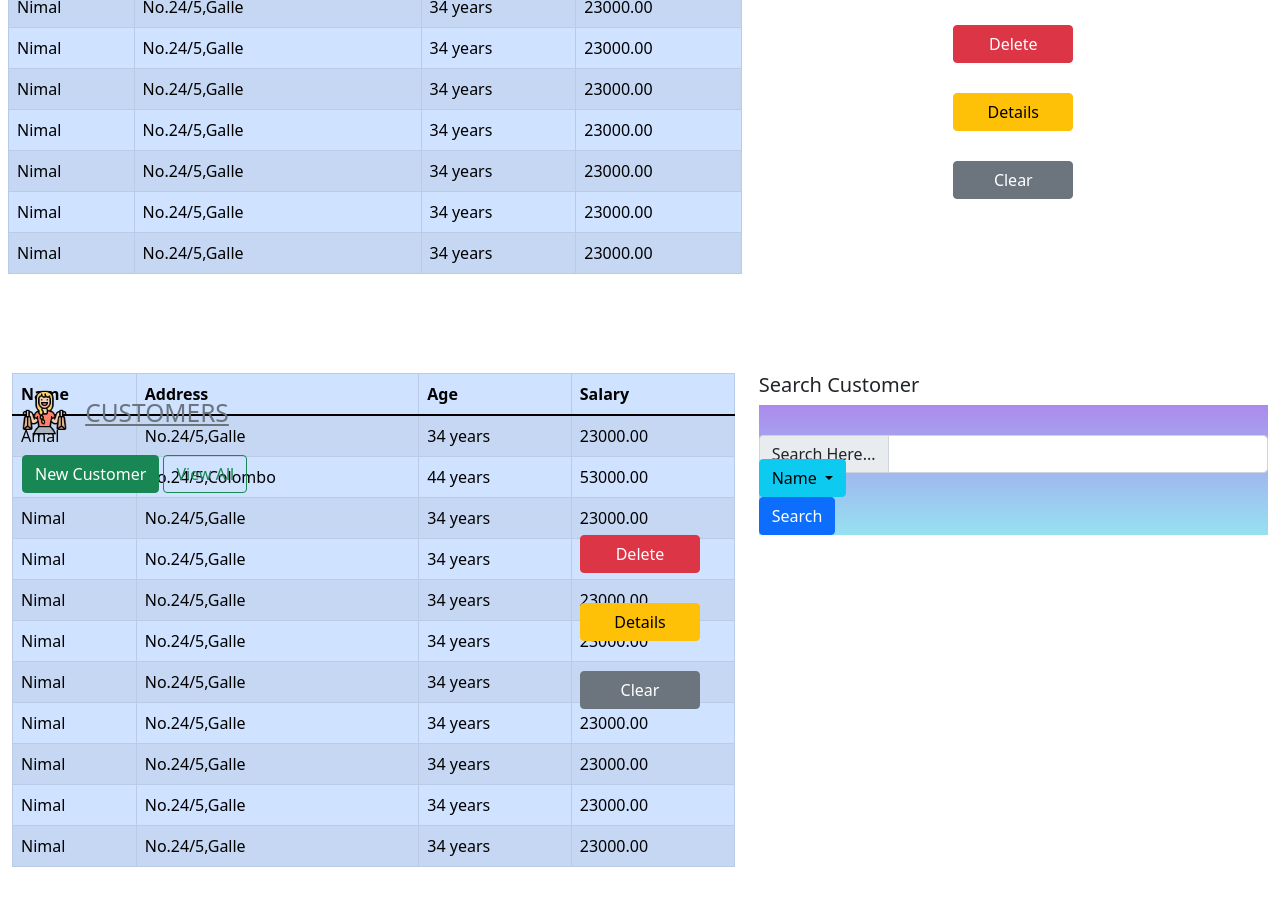
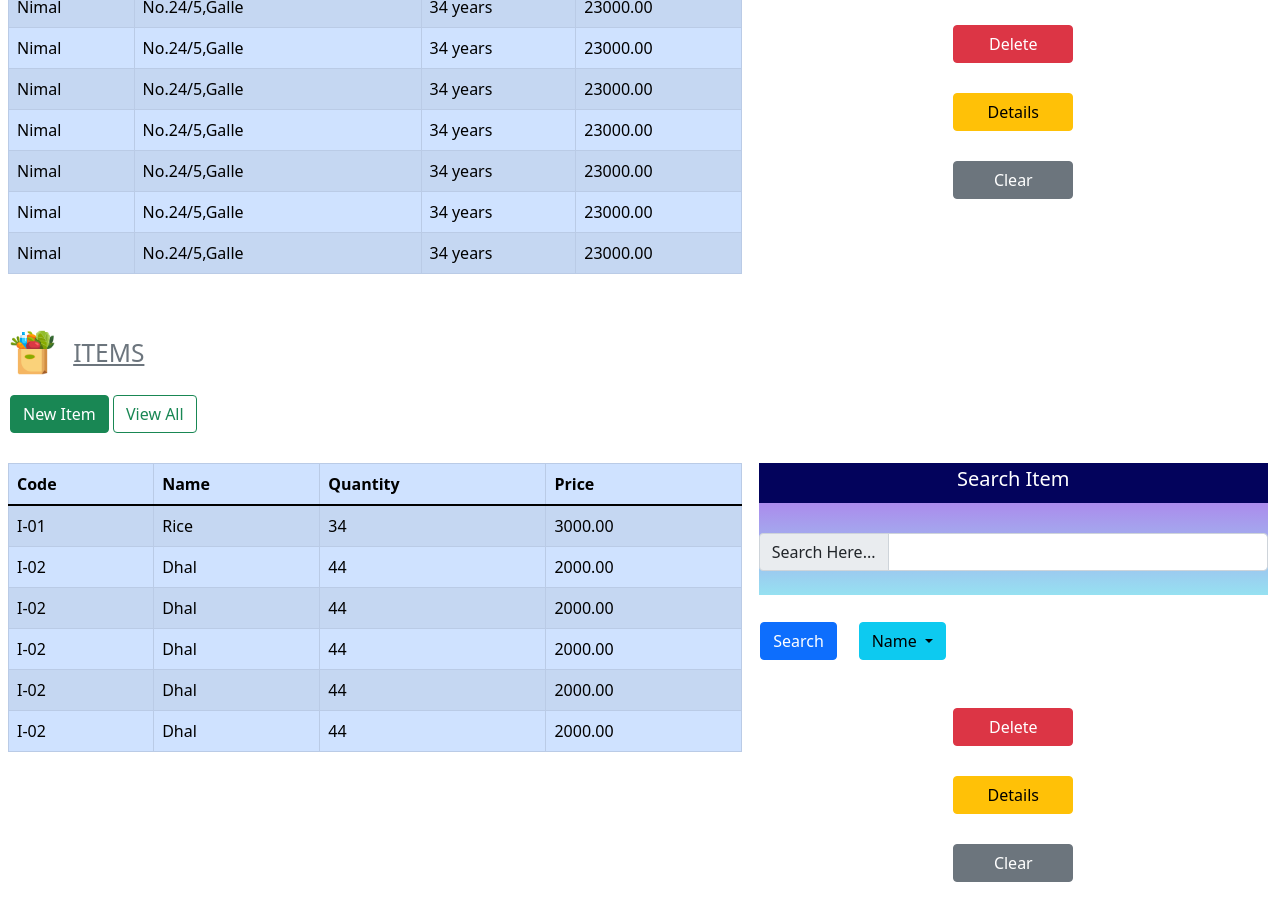
Before and after one commit to Amasha2000/MyProfile, a plain HTML site: page myprojects/css-frameworks/bootstrapPOS/pos.html in a window 1280 px wide. Shown: the part 443-1340 px from the top of the page. Drawn offline with Linux system fonts and the light colour scheme.

Commit message:
Added styles to item page

```diff
--- a/myprojects/css-frameworks/bootstrapPOS/assets/styles/style.css
+++ b/myprojects/css-frameworks/bootstrapPOS/assets/styles/style.css
@@ -52,7 +52,8 @@ nav>div>span{
 
 #customer-container{
     position: relative;
-    top:140px;
+    top: 140px;
+    overflow: overlay;
 }
 
 .table td{
@@ -82,7 +83,7 @@ nav>div>span{
     top:30px;
 }
 
-.customer-form{
+.search-form{
     background:linear-gradient(#ab8bec, #96e1f1);
 }
 
@@ -119,95 +120,69 @@ nav>div>span{
 }
 
 /*==========================================================================*/
-#item-container{
+#item-page{
     position: relative;
-    top:140px;
+    top:100px;
 }
 
-.customer-topic img{
+.item-topic img{
     position: relative;
     left: 10px;
-    top: 100px;
+    top: 80px;
 }
 
-.customer-topic h3 {
+.item-topic h3 {
     position: relative;
     left: 24px;
-    top: 105px;
+    top: 85px;
     display: inline;
 }
 
-/*.customer-buttons{*/
-/*    position: relative;*/
-/*    top:120px;*/
-/*    left:10px;*/
-/*    display: inline-block;*/
-/*}*/
+.item-buttons{
+    position: relative;
+    top:100px;
+    left:10px;
+    display: inline-block;
+}
 
-/*#customer-container{*/
-/*    position: relative;*/
-/*    top:140px;*/
-/*}*/
+#item-container{
+    position: relative;
+    top:130px;
+    /*overflow: overlay;*/
+}
 
-/*.table td{*/
-/*    word-break: break-word;*/
-/*}*/
+#item-table{
+    padding-left: 8px;
+    padding-right: 5px;
+}
 
-/*#customer-table{*/
-/*    padding-left: 8px;*/
-/*    padding-right: 5px;*/
-/*}*/
+#top-item-search{
+    width:100%;
+    height: 40px;
+    background-color: #03035c;
+    display: flex;
+    align-items: center;
+    justify-content: center;
+}
 
-/*#top-search{*/
-/*    width:100%;*/
-/*    height: 40px;*/
-/*    background-color: #03035c;*/
-/*    display: flex;*/
-/*    align-items: center;*/
-/*    justify-content: center;*/
-/*}*/
+#top-item-search h5{
+    text-align: center;
+    color: white;
+}
 
-/*#top-search h5{*/
-/*    text-align: center;*/
-/*    color: white;*/
-/*}*/
+#dropdown-item{
+    top: 65px;
+    left: 100px;
+    display: inline;
+}
 
-/*.input-group{*/
-/*    top:30px;*/
-/*}*/
+#item-search-button{
+    top: 65px;
+    left: -90px;
+    display: inline;
+    position: relative;
+}
 
-/*.customer-form{*/
-/*    background:linear-gradient(#ab8bec, #96e1f1);*/
-/*}*/
-
-/*#dropdown-customer{*/
-/*    top: 65px;*/
-/*    left: 100px;*/
-/*    display: inline;*/
-/*}*/
-
-/*#customer-search-button{*/
-/*    top: 65px;*/
-/*    left: -90px;*/
-/*    display: inline;*/
-/*    position: relative;*/
-/*}*/
-
-/*#customer-search-area{*/
-/*    position: relative;*/
-/*}*/
-
-/*.button-area{*/
-/*    position:absolute;*/
-/*    left: 0;*/
-/*    right: 0;*/
-/*    top:230px;*/
-/*    width: 150px;*/
-/*    display: flex;*/
-/*    margin: auto;*/
-/*    flex-direction: column;*/
-/*}*/
-
-/*.button-area button{*/
-/*    margin: 15px;*/
-/*}*/
+#item-search-area{
+    position: relative;
+}
--- a/myprojects/css-frameworks/bootstrapPOS/pos.html
+++ b/myprojects/css-frameworks/bootstrapPOS/pos.html
@@ -19,10 +19,10 @@
                 <div class="collapse navbar-collapse" id="navbarSupportedContent">
                     <ul class="navbar-nav" id="nav-content">
                         <li class="nav-item">
-                            <a class="nav-link active" aria-current="page" href="#">Home</a>
+                            <a class="nav-link active" aria-current="page" href="#customer-page">Home</a>
                         </li>
                         <li class="nav-item">
-                            <a class="nav-link active" aria-current="page" href="#">Items</a>
+                            <a class="nav-link active" aria-current="page" href="#item-page">Items</a>
                         </li>
                         <li class="nav-item">
                             <a class="nav-link active" aria-current="page" href="#">Orders</a>
@@ -43,6 +43,7 @@
             </div>
         </nav>
     </header>
+    <section id="customer-page">
         <div class="customer-topic">
             <img src="../bootstrapPOS/assets/images/customer.png" class="img-fluid" alt="..." width="45">
         <h3>
@@ -141,7 +142,7 @@
                             Search Customer
                         </h5>
                     </div>
-                <form class="customer-form">
+                    <form class="search-form">
                         <div class="input-group mb-3">
                             <span class="input-group-text" id="inputGroup-sizing-default">Search Here...</span>
                             <input type="text" class="form-control" aria-label="Sizing example input" aria-describedby="inputGroup-sizing-default">
@@ -166,94 +167,66 @@
                 </div>
             </div>
         </section>
-    <section id="item-container" class="container-fluid">
-        <div class="customer-topic">
-            <img src="../bootstrapPOS/assets/images/customer.png" class="img-fluid" alt="..." width="45">
+    </section>
+    <section id="item-page">
+        <div class="item-topic">
+            <img src="../bootstrapPOS/assets/images/shopping-bag.png" class="img-fluid" alt="..." width="45">
             <h3>
-                <small class="text-muted"><u>CUSTOMERS</u></small>
+                <small class="text-muted"><u>ITEMS</u></small>
             </h3>
         </div>
-        <div class="customer-buttons">
-            <button type="button" class="btn btn-success">New Customer</button>
+        <div class="item-buttons">
+            <button type="button" class="btn btn-success">New Item</button>
             <button type="button" class="btn btn-outline-success">View All</button>
         </div>
+        <section id="item-container" class="container-fluid">
             <div class="row">
                 <div id="item-table" class="col-12 col-sm-12 col-md-7 col-lg-7 col-xl-7 col-xxl-7  table-responsive" >
                     <table class="table table-primary table-striped table-hover table-bordered">
                         <thead>
                         <tr>
+                            <th scope="col">Code</th>
                             <th scope="col">Name</th>
-                        <th scope="col">Address</th>
-                        <th scope="col">Age</th>
-                        <th scope="col">Salary</th>
+                            <th scope="col">Quantity</th>
+                            <th scope="col">Price</th>
                         </tr>
                         </thead>
                         <tbody>
                         <tr>
-                        <td >Amal</td>
-                        <td>No.24/5,Galle</td>
-                        <td>34 years</td>
-                        <td>23000.00</td>
+                            <td >I-01</td>
+                            <td>Rice</td>
+                            <td>34</td>
+                            <td>3000.00</td>
                         </tr>
                         <tr>
-                        <td>Kamal</td>
-                        <td>No.24/5,Colombo</td>
-                        <td>44 years</td>
-                        <td>53000.00</td>
+                            <td>I-02</td>
+                            <td>Dhal</td>
+                            <td>44</td>
+                            <td>2000.00</td>
                         </tr>
                         <tr>
-                        <td>Nimal</td>
-                        <td>No.24/5,Galle</td>
-                        <td>34 years</td>
-                        <td>23000.00</td>
+                            <td>I-02</td>
+                            <td>Dhal</td>
+                            <td>44</td>
+                            <td>2000.00</td>
                         </tr>
                         <tr>
-                        <td>Nimal</td>
-                        <td>No.24/5,Galle</td>
-                        <td>34 years</td>
-                        <td>23000.00</td>
+                            <td>I-02</td>
+                            <td>Dhal</td>
+                            <td>44</td>
+                            <td>2000.00</td>
                         </tr>
                         <tr>
-                        <td>Nimal</td>
-                        <td>No.24/5,Galle</td>
-                        <td>34 years</td>
-                        <td>23000.00</td>
+                            <td>I-02</td>
+                            <td>Dhal</td>
+                            <td>44</td>
+                            <td>2000.00</td>
                         </tr>
                         <tr>
-                        <td>Nimal</td>
-                        <td>No.24/5,Galle</td>
-                        <td>34 years</td>
-                        <td>23000.00</td>
-                    </tr>
-                    <tr>
-                        <td>Nimal</td>
-                        <td>No.24/5,Galle</td>
-                        <td>34 years</td>
-                        <td>23000.00</td>
-                    </tr>
-                    <tr>
-                        <td>Nimal</td>
-                        <td>No.24/5,Galle</td>
-                        <td>34 years</td>
-                        <td>23000.00</td>
-                    </tr>
-                    <tr>
-                        <td>Nimal</td>
-                        <td>No.24/5,Galle</td>
-                        <td>34 years</td>
-                        <td>23000.00</td>
-                    </tr>
-                    <tr>
-                        <td>Nimal</td>
-                        <td>No.24/5,Galle</td>
-                        <td>34 years</td>
-                        <td>23000.00</td>
-                    </tr>
-                    <tr>
-                        <td>Nimal</td>
-                        <td>No.24/5,Galle</td>
-                        <td>34 years</td>
-                        <td>23000.00</td>
+                            <td>I-02</td>
+                            <td>Dhal</td>
+                            <td>44</td>
+                            <td>2000.00</td>
                         </tr>
                         </tbody>
                     </table>
@@ -261,10 +234,10 @@
                 <div id="item-search-area" class="col-12 col-sm-12 col-md-5 col-lg-5 col-xl-5 col-xxl-5">
                     <div id="top-item-search" >
                         <h5>
-                        Search Customer
+                            Search Item
                         </h5>
                     </div>
-                <form class="customer-form">
+                    <form class="search-form">
                         <div class="input-group mb-3">
                             <span class="input-group-text" id="inputGroup-sizing">Search Here...</span>
                             <input type="text" class="form-control" aria-label="Sizing example input" aria-describedby="inputGroup-sizing-default">
@@ -289,5 +262,6 @@
                 </div>
             </div>
         </section>
+    </section>
 </body>
 </html>
```
Lines whose indentation alone changed are shown as unchanged.
